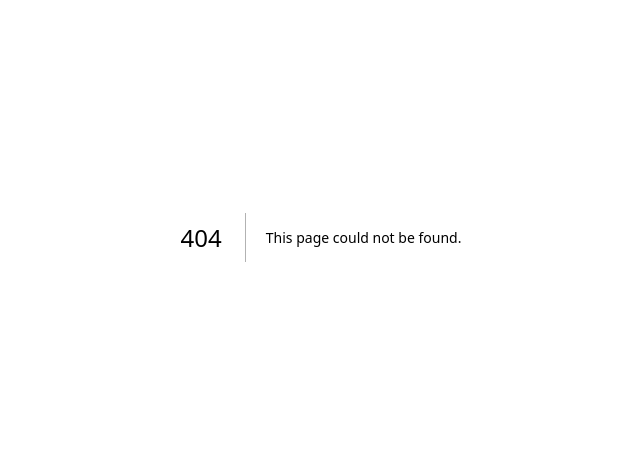
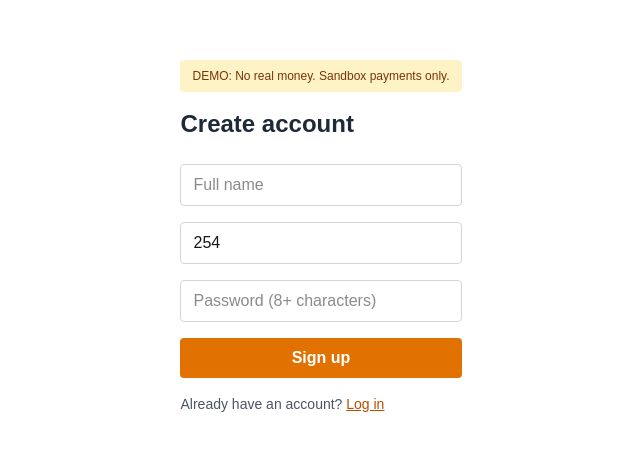
Before and after one commit to GitauGriffinke/jackpesa, a Next.js app: page /signup in a window 1280 px wide. Before the commit this address had no page. Shown: the part 163-614 px from the top of the page, without its empty margins (319-959 px from the left). Built offline with nearby package versions, Linux system fonts and the light colour scheme.

Commit message:
feat: add signup and login pages

```diff
--- /dev/null
+++ b/app/login/page.tsx
@@ -0,0 +1,76 @@
+"use client";
+
+import { useState } from "react";
+import { useRouter } from "next/navigation";
+
+const PHONE_PATTERN = /^254\d{9}$/;
+
+export default function LoginPage() {
+  const router = useRouter();
+  const [phone, setPhone] = useState("254");
+  const [password, setPassword] = useState("");
+  const [error, setError] = useState<string | null>(null);
+  const [submitting, setSubmitting] = useState(false);
+
+  async function handleSubmit(event: React.FormEvent<HTMLFormElement>) {
+    event.preventDefault();
+    setError(null);
+
+    if (!PHONE_PATTERN.test(phone)) {
+      setError("Phone must look like 254XXXXXXXXX");
+      return;
+    }
+
+    setSubmitting(true);
+    const response = await fetch("/api/auth/login", {
+      method: "POST",
+      headers: { "Content-Type": "application/json" },
+      body: JSON.stringify({ phone, password }),
+    });
+    setSubmitting(false);
+
+    if (!response.ok) {
+      const data = await response.json().catch(() => null);
+      setError(data?.error ?? "Log in failed. Try again.");
+      return;
+    }
+    router.push("/dashboard");
+  }
+
+  return (
+    <main className="mx-auto flex min-h-screen max-w-sm flex-col justify-center px-4">
+      <p className="mb-4 rounded bg-amber-100 px-3 py-2 text-center text-xs text-amber-900">
+        DEMO: No real money. Sandbox payments only.
+      </p>
+      <h1 className="mb-6 text-2xl font-bold text-gray-800">Log in</h1>
+      <form onSubmit={handleSubmit} className="flex flex-col gap-4">
+        <input
+          className="rounded border border-gray-300 px-3 py-2"
+          placeholder="254XXXXXXXXX"
+          inputMode="numeric"
+          value={phone}
+          onChange={(e) => setPhone(e.target.value.replace(/\D/g, ""))}
+        />
+        <input
+          className="rounded border border-gray-300 px-3 py-2"
+          type="password"
+          placeholder="Password"
+          value={password}
+          onChange={(e) => setPassword(e.target.value)}
+        />
+        {error && <p className="text-sm text-red-600">{error}</p>}
+        <button
+          type="submit"
+          disabled={submitting}
+          className="rounded bg-amber-600 px-4 py-2 font-semibold text-white disabled:opacity-50"
+        >
+          {submitting ? "Logging in..." : "Log in"}
+        </button>
+      </form>
+      <p className="mt-4 text-sm text-gray-600">
+        New here?{" "}
+        <a href="/signup" className="text-amber-700 underline">Create an account</a>
+      </p>
+    </main>
+  );
+}
--- /dev/null
+++ b/app/signup/page.tsx
@@ -0,0 +1,91 @@
+"use client";
+
+import { useState } from "react";
+import { useRouter } from "next/navigation";
+
+const PHONE_PATTERN = /^254\d{9}$/;
+
+export default function SignupPage() {
+  const router = useRouter();
+  const [name, setName] = useState("");
+  const [phone, setPhone] = useState("254");
+  const [password, setPassword] = useState("");
+  const [error, setError] = useState<string | null>(null);
+  const [submitting, setSubmitting] = useState(false);
+
+  async function handleSubmit(event: React.FormEvent<HTMLFormElement>) {
+    event.preventDefault();
+    setError(null);
+
+    if (name.trim().length < 2) {
+      setError("Enter your full name");
+      return;
+    }
+    if (!PHONE_PATTERN.test(phone)) {
+      setError("Phone must look like 254XXXXXXXXX");
+      return;
+    }
+    if (password.length < 8) {
+      setError("Password must be at least 8 characters");
+      return;
+    }
+
+    setSubmitting(true);
+    const response = await fetch("/api/auth/register", {
+      method: "POST",
+      headers: { "Content-Type": "application/json" },
+      body: JSON.stringify({ name: name.trim(), phone, password }),
+    });
+    setSubmitting(false);
+
+    if (!response.ok) {
+      const data = await response.json().catch(() => null);
+      setError(data?.error ?? "Sign up failed. Try again.");
+      return;
+    }
+    router.push("/dashboard");
+  }
+
+  return (
+    <main className="mx-auto flex min-h-screen max-w-sm flex-col justify-center px-4">
+      <p className="mb-4 rounded bg-amber-100 px-3 py-2 text-center text-xs text-amber-900">
+        DEMO: No real money. Sandbox payments only.
+      </p>
+      <h1 className="mb-6 text-2xl font-bold text-gray-800">Create account</h1>
+      <form onSubmit={handleSubmit} className="flex flex-col gap-4">
+        <input
+          className="rounded border border-gray-300 px-3 py-2"
+          placeholder="Full name"
+          value={name}
+          onChange={(e) => setName(e.target.value)}
+        />
+        <input
+          className="rounded border border-gray-300 px-3 py-2"
+          placeholder="254XXXXXXXXX"
+          inputMode="numeric"
+          value={phone}
+          onChange={(e) => setPhone(e.target.value.replace(/\D/g, ""))}
+        />
+        <input
+          className="rounded border border-gray-300 px-3 py-2"
+          type="password"
+          placeholder="Password (8+ characters)"
+          value={password}
+          onChange={(e) => setPassword(e.target.value)}
+        />
+        {error && <p className="text-sm text-red-600">{error}</p>}
+        <button
+          type="submit"
+          disabled={submitting}
+          className="rounded bg-amber-600 px-4 py-2 font-semibold text-white disabled:opacity-50"
+        >
+          {submitting ? "Creating account..." : "Sign up"}
+        </button>
+      </form>
+      <p className="mt-4 text-sm text-gray-600">
+        Already have an account?{" "}
+        <a href="/login" className="text-amber-700 underline">Log in</a>
+      </p>
+    </main>
+  );
+}
```
